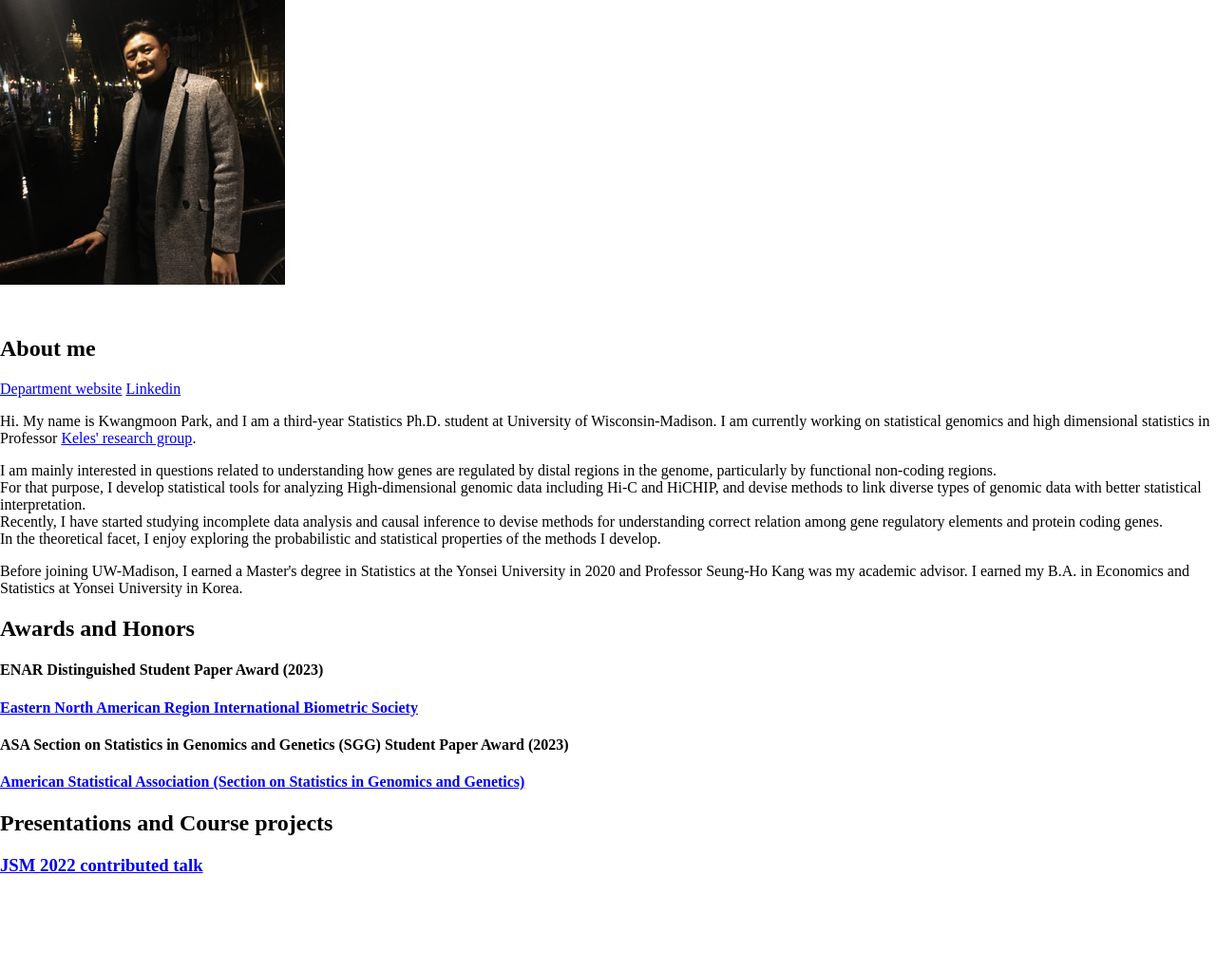
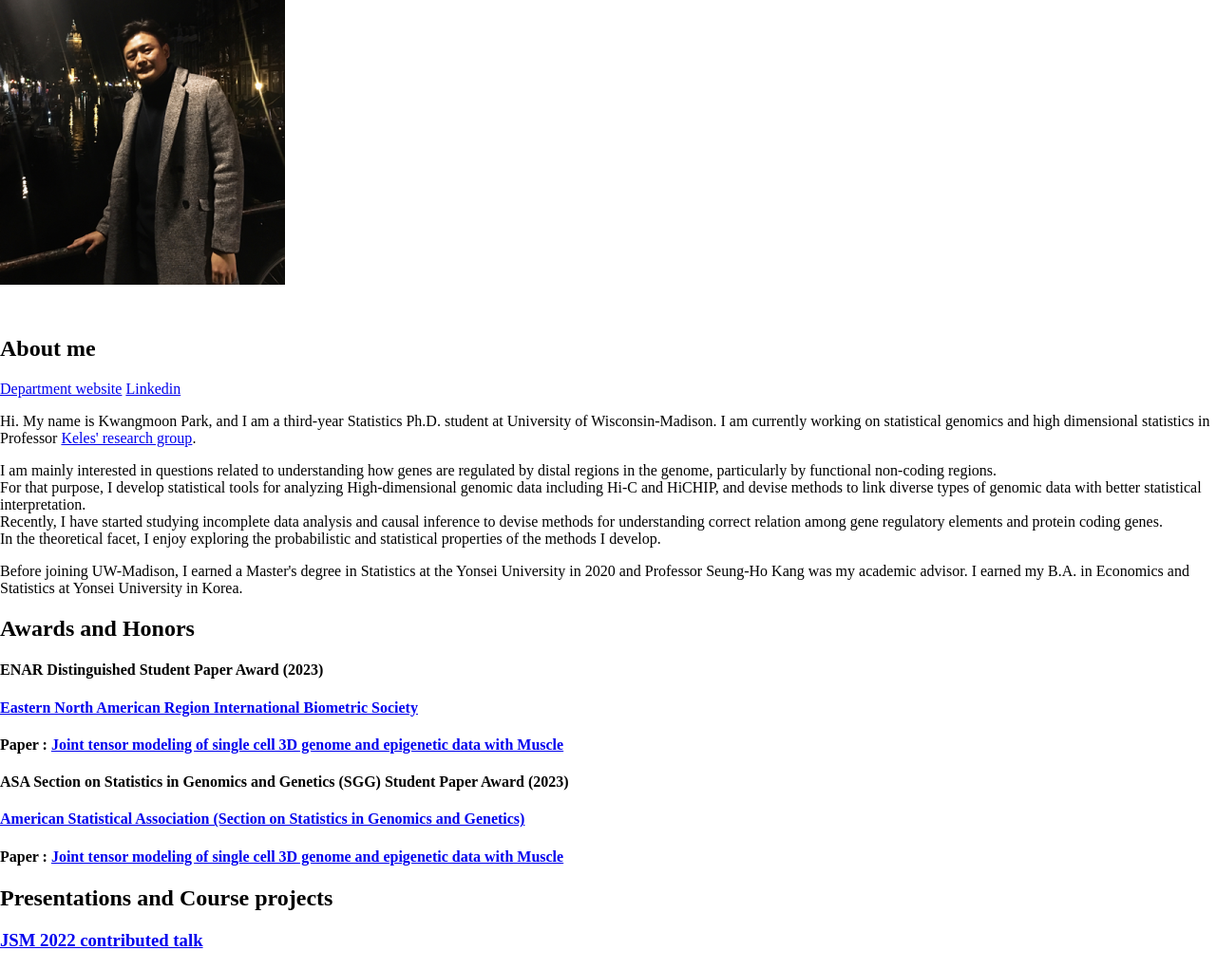
Before and after one commit to kmp0223/KwangmoonPark, a plain HTML site: page index.html in a window 1280 px wide. Shown: the part 58-1079 px from the top of the page at 95% size. Before the commit the page ends 1000 px from the top, so only its background shows below. Drawn offline with Linux system fonts and the light colour scheme.

Commit message:
Update index.html

```diff
--- a/index.html
+++ b/index.html
@@ -23,10 +23,13 @@
     <h2>Awards and Honors</h2>
     <h4>ENAR Distinguished Student Paper Award (2023)</h3>
     <h4><a href="https://www.enar.org/index.cfm"> Eastern North American Region International Biometric Society</a></h4>
+    <h4> Paper : <a href="https://www.biorxiv.org/content/10.1101/2023.01.27.525871v1"> Joint tensor modeling of single cell 3D genome and epigenetic data with Muscle</a></h4>
+
+
 
     <h4>ASA Section on Statistics in Genomics and Genetics (SGG) Student Paper Award (2023) </h3>
     <h4><a href="https://community.amstat.org/sectiononstatisticsingenomicsandgenetics/home"> American Statistical Association (Section on Statistics in Genomics and Genetics)</a></h4>
-
+    <h4> Paper : <a href="https://www.biorxiv.org/content/10.1101/2023.01.27.525871v1"> Joint tensor modeling of single cell 3D genome and epigenetic data with Muscle</a></h4>
 
 
     <h2>Presentations and Course projects </h2>
```
